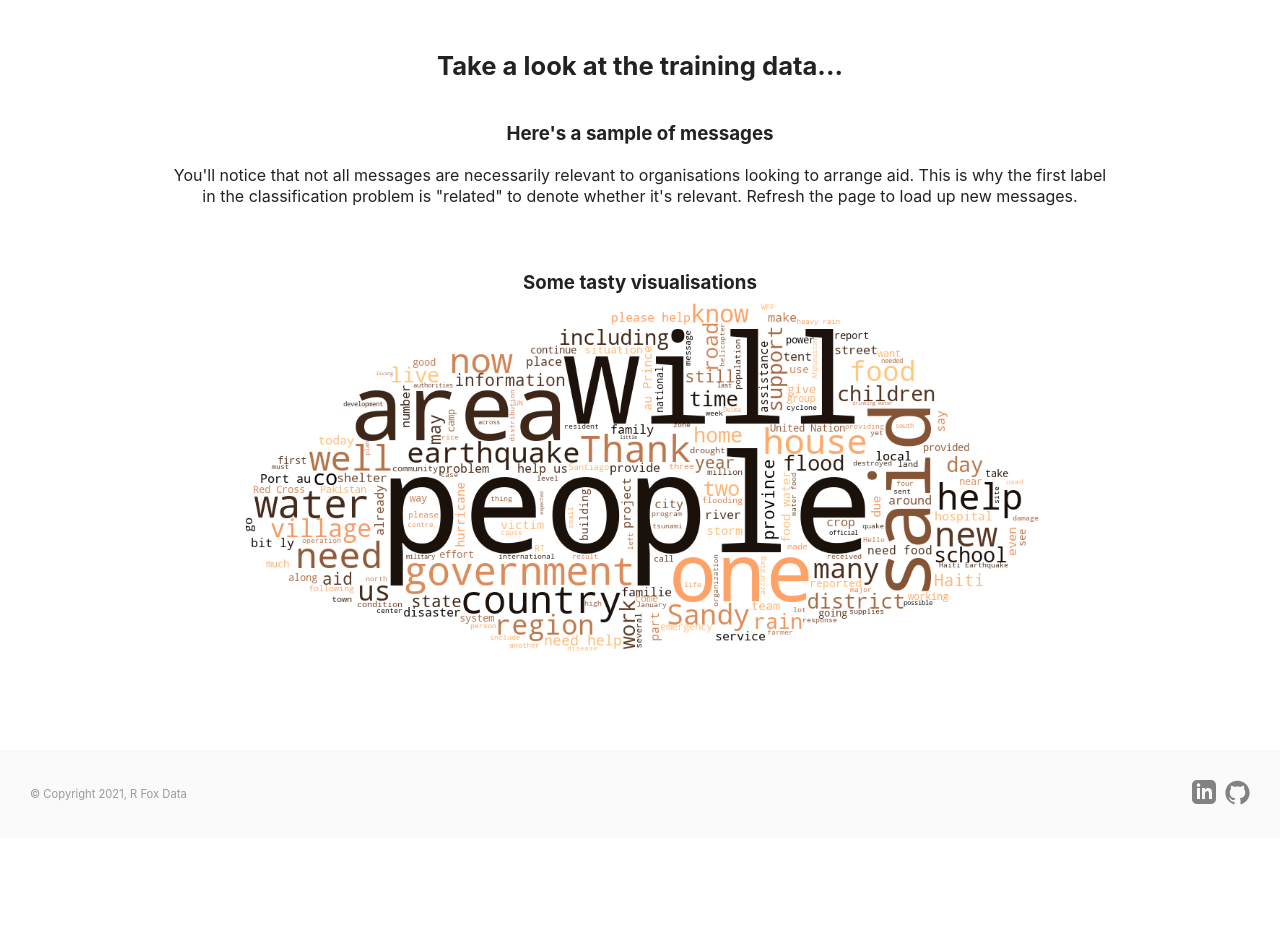
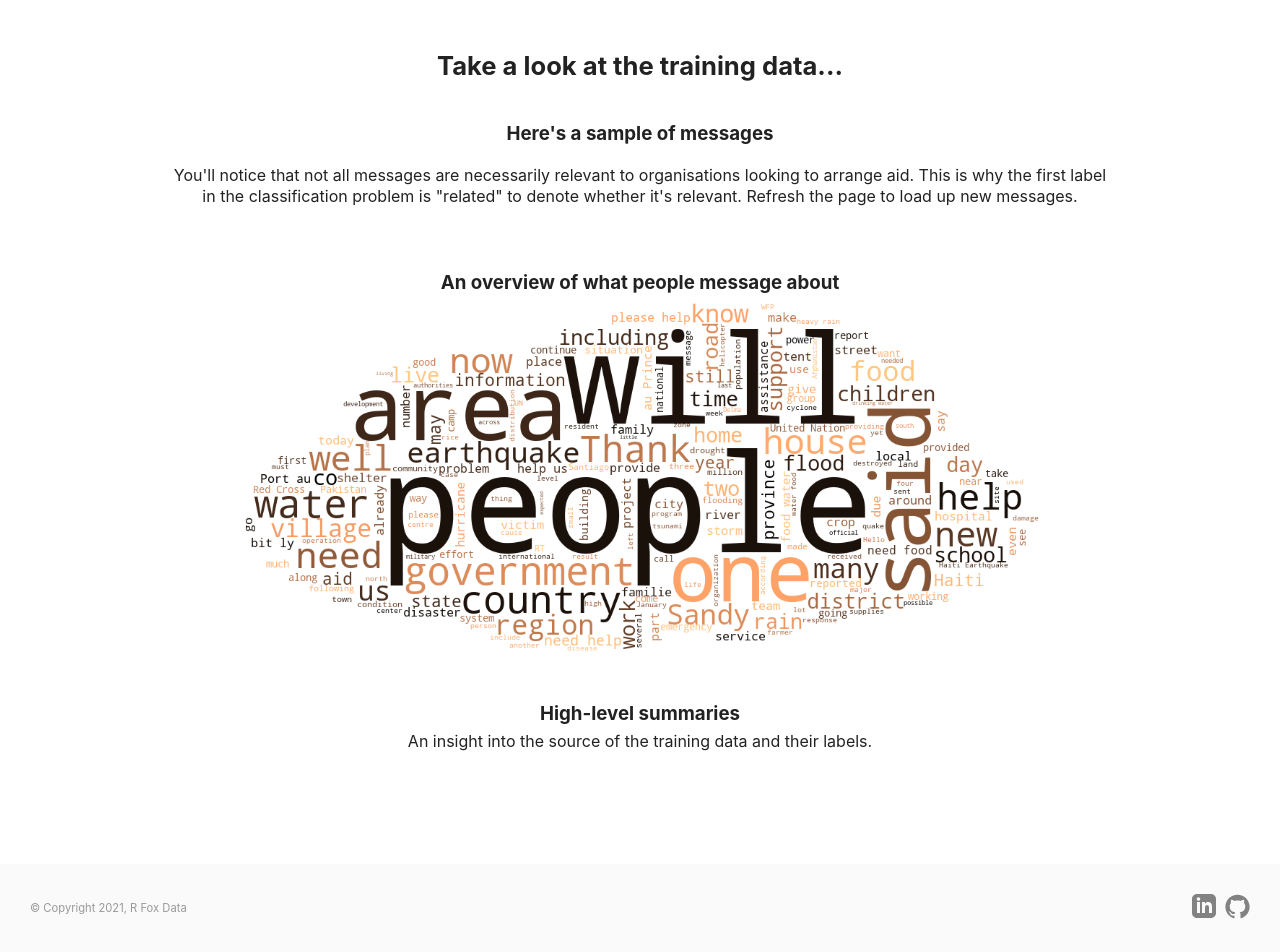
Before and after one commit to rjjfox/disaster-response-classification, a Flask app: template app/templates/master.html in a window 1280 px wide. Shown: the part 569-1521 px from the top of the page. Before the commit the page ends 1374 px from the top, so only its background shows below. Run offline with Flask 2, Linux system fonts and the light colour scheme; the template is opened without the code that fills it, so the values that code supplies are empty; parts of the project's set-up code (start-up, migrations or seed data) failed here and were passed over; some libraries are stand-ins or nearby versions.

Commit message:
Edit Visualisations and summaries

```diff
--- a/app/static/styles/main.css
+++ b/app/static/styles/main.css
@@ -190,12 +190,17 @@ button:hover {
 }
 
 /* Plots */
+.plot-section > div {
+  margin-bottom: 2.5em;
+}
+
 .wordcloud img {
   width: 100%;
   max-width: 800px;
 }
 
 .plots {
+  margin-top: 1.5em;
   display: grid;
   grid-template-columns: repeat(auto-fit, minmax(400px, 1fr));
 }
--- a/app/templates/master.html
+++ b/app/templates/master.html
@@ -118,16 +118,19 @@
         </div>
 
         <div class="plot-section">
-            <h3>Some tasty visualisations</h3>
-
             <div class="wordcloud">
+                <h3>An overview of what people message about</h3>
                 <img src="{{ url_for('static',filename='wordcloud.png') }}" alt="message wordcloud">
             </div>
 
-            <div class="plots">
-                {% for id in ids %}
-                <div id="{{id}}"></div>
-                {% endfor %}
+            <div class="plotly-plots">
+                <h3>High-level summaries</h3>
+                <p>An insight into the source of the training data and their labels.</p>
+                <div class="plots">
+                    {% for id in ids %}
+                    <div id="{{id}}"></div>
+                    {% endfor %}
+                </div>
             </div>
         </div>
 
```
Also changed, not shown: app/plots.py (+9 -5 lines).
